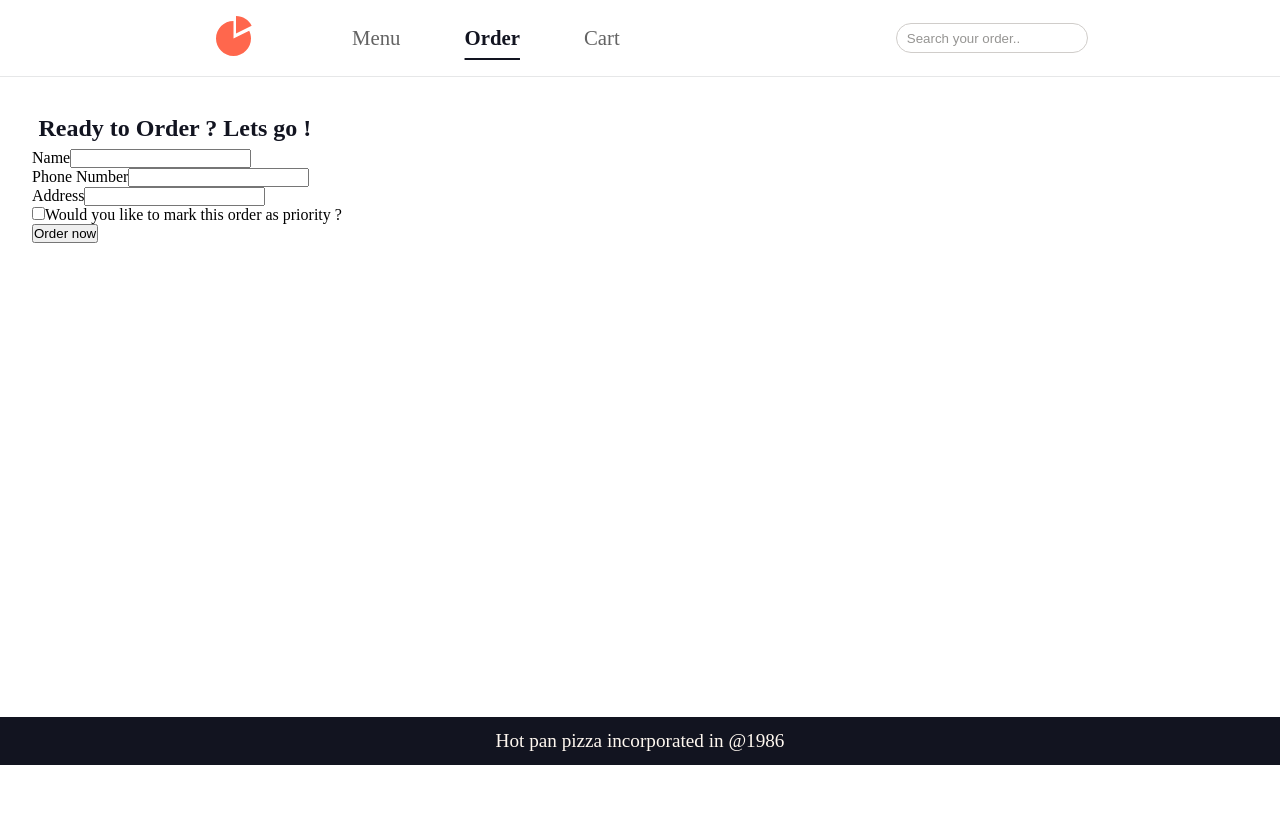
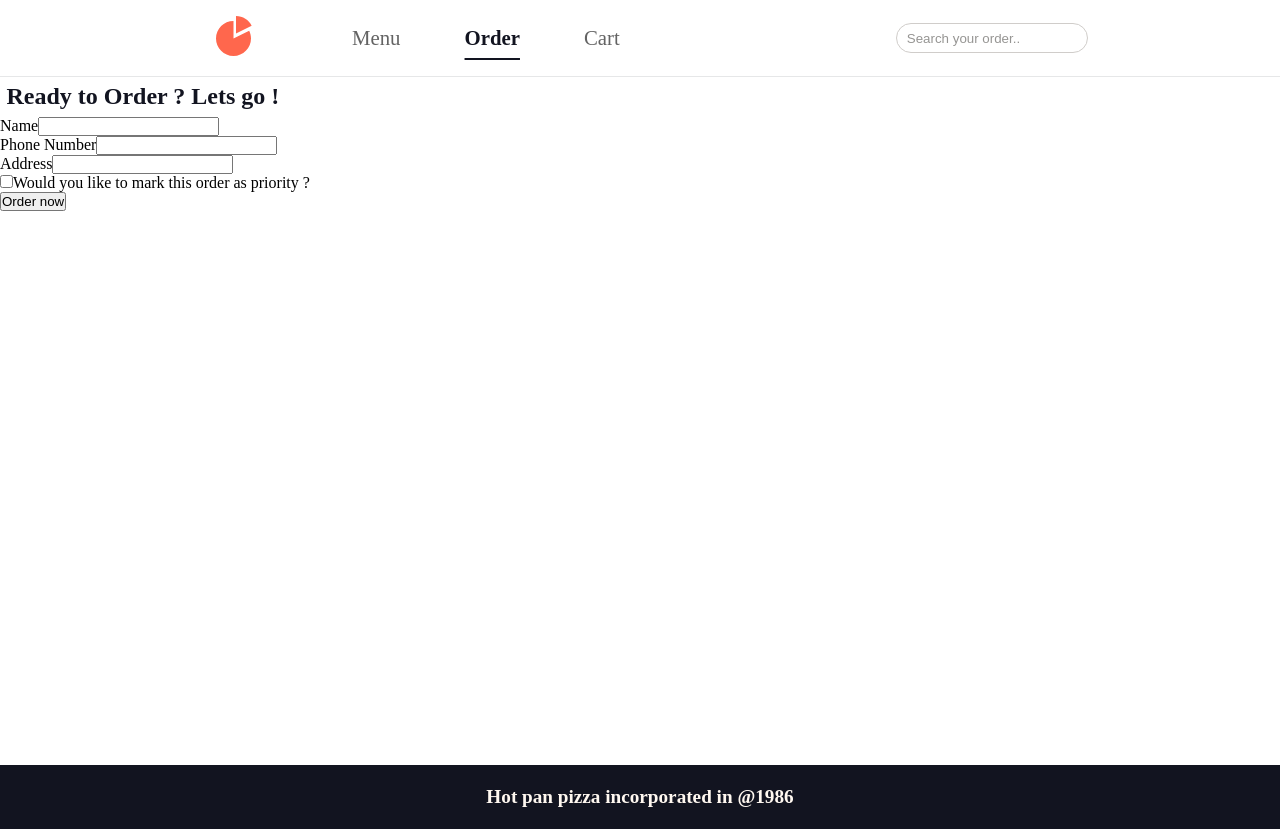
Before and after one commit to Bni99/HotPanPizza, a React (Create React App) app: page /order/new in a window 1280 px wide. Before the commit the page ends 800 px from the top, so only its background shows below. Built offline with nearby package versions, Linux system fonts and the light colour scheme.

Commit message:
hotPanPizza - centralizing the styles of Footer and adjusting the header at the bottom of the website

```diff
--- a/src/ui/AppLayout.jsx
+++ b/src/ui/AppLayout.jsx
@@ -1,12 +1,12 @@
 import React from "react";
 import { Outlet, useNavigation } from "react-router-dom";
 import Header from "./header";
-import Footer from "./Footer";
+import Footer from "./footer";
 import styled from "styled-components";
 
 const StyledMain = styled.main`
-  min-height: 80vh;
-  padding: 2rem;
+  min-height: 86vh;
+  max-height: 86vh;
 `;
 
 const AppLayout = () => {
--- a/src/ui/Footer.jsx
+++ /dev/null
@@ -1,18 +0,0 @@
-import styled from "styled-components";
-
-const StyledFooter = styled.footer`
-  background-color: #121420;
-  height: 3rem;
-  color: #fff8f0;
-  font-size: 1.2rem;
-  text-align: center;
-  display: flex;
-  align-items: center;
-  justify-content: center;
-`;
-
-const Footer = () => {
-  return <StyledFooter>Hot pan pizza incorporated in @1986</StyledFooter>;
-};
-
-export default Footer;
--- /dev/null
+++ b/src/ui/footer/index.jsx
@@ -0,0 +1,11 @@
+import { Container } from "./style";
+
+const Footer = () => {
+  return (
+    <Container>
+      <h4>Hot pan pizza incorporated in @1986</h4>
+    </Container>
+  );
+};
+
+export default Footer;
--- /dev/null
+++ b/src/ui/footer/style.jsx
@@ -0,0 +1,14 @@
+import styled from "styled-components";
+
+export const Container = styled.div`
+  background-color: #121420;
+  height: 4rem;
+  display: flex;
+  align-items: center;
+  justify-content: center;
+  h4 {
+    color: #fff8f0;
+    font-size: 1.2rem;
+    text-align: center;
+  }
+`;
```
